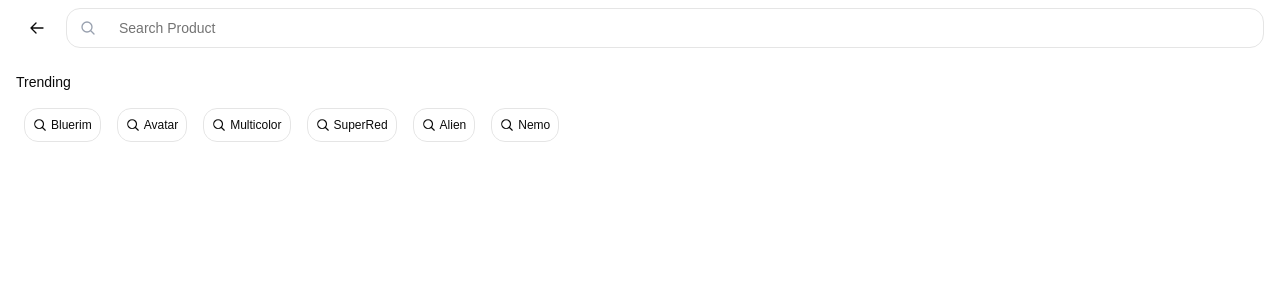
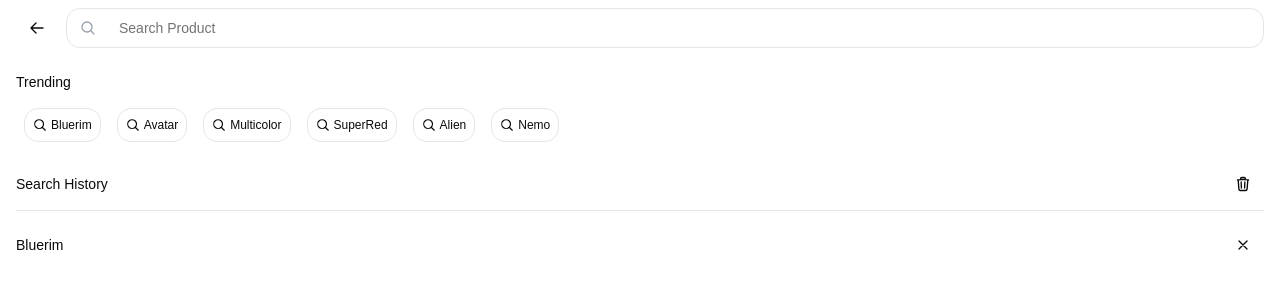
Before and after one commit to burhanudinrabbani666/betta-wava-web, a React (Vite) app: page / in a window 1280 px wide. Both pictures are taken after a click on the button 1082 px from the left and 26 px from the top of the page. Shown: the top 300 px of the page. Built offline with nearby package versions, Linux system fonts and the light colour scheme.

Commit message:
feat: implement UI for search history

```diff
--- /dev/null
+++ b/src/components/icons/heroicons-trash.tsx
@@ -0,0 +1,31 @@
+import * as React from "react";
+
+export function TrashIcon({
+  size = 24,
+  color = "currentColor",
+  strokeWidth = 2,
+  className,
+  ...props
+}: React.SVGProps<SVGSVGElement> & {
+  size?: number;
+  color?: string;
+  strokeWidth?: number;
+}) {
+  return (
+    <svg
+      xmlns="http://www.w3.org/2000/svg"
+      width={size}
+      height={size}
+      viewBox="0 0 24 24"
+      fill="none"
+      stroke={color}
+      strokeWidth={strokeWidth}
+      strokeLinecap="round"
+      strokeLinejoin="round"
+      className={className}
+      {...props}
+    >
+      <path d="m14.74 9l-.346 9m-4.788 0L9.26 9m9.968-3.21q.512.078 1.022.166m-1.022-.165L18.16 19.673a2.25 2.25 0 0 1-2.244 2.077H8.084a2.25 2.25 0 0 1-2.244-2.077L4.772 5.79m14.456 0a48 48 0 0 0-3.478-.397m-12 .562q.51-.088 1.022-.165m0 0a48 48 0 0 1 3.478-.397m7.5 0v-.916c0-1.18-.91-2.164-2.09-2.201a52 52 0 0 0-3.32 0c-1.18.037-2.09 1.022-2.09 2.201v.916m7.5 0a49 49 0 0 0-7.5 0"/>
+    </svg>
+  );
+}
--- /dev/null
+++ b/src/components/icons/heroicons-x-mark.tsx
@@ -0,0 +1,31 @@
+import * as React from "react";
+
+export function XMarkIcon({
+  size = 24,
+  color = "currentColor",
+  strokeWidth = 2,
+  className,
+  ...props
+}: React.SVGProps<SVGSVGElement> & {
+  size?: number;
+  color?: string;
+  strokeWidth?: number;
+}) {
+  return (
+    <svg
+      xmlns="http://www.w3.org/2000/svg"
+      width={size}
+      height={size}
+      viewBox="0 0 24 24"
+      fill="none"
+      stroke={color}
+      strokeWidth={strokeWidth}
+      strokeLinecap="round"
+      strokeLinejoin="round"
+      className={className}
+      {...props}
+    >
+      <path d="M6 18L18 6M6 6l12 12"/>
+    </svg>
+  );
+}
--- a/src/components/ui/applayout.tsx
+++ b/src/components/ui/applayout.tsx
@@ -4,7 +4,7 @@ import { useHeader } from "@/context/header/useheader";
 import Search from "./search";
 
 export default function Applayout() {
-  const { dispatch, searchOpen, menuOpen } = useHeader();
+  const { searchOpen, menuOpen } = useHeader();
 
   return (
     <div className="relative h-screen text-sm">
--- a/src/components/ui/search.tsx
+++ b/src/components/ui/search.tsx
@@ -9,6 +9,8 @@ import { MagnifyingGlassIcon } from "../icons/heroicons-magnifying-glass";
 import { useState } from "react";
 import { Link, useNavigate } from "react-router";
 import { Carousel, CarouselContent, CarouselItem } from "./carousel";
+import { TrashIcon } from "../icons/heroicons-trash";
+import { XMarkIcon } from "../icons/heroicons-x-mark";
 
 type HandleSearch = {
   productName: string;
@@ -25,7 +27,11 @@ const trendingFish = [
 
 export default function Search() {
   const [formFocus, setFormFocus] = useState(false);
-  const { register, handleSubmit, formState } = useForm<HandleSearch>();
+  const {
+    register,
+    handleSubmit,
+    formState: { errors },
+  } = useForm<HandleSearch>();
   const { dispatch } = useHeader();
 
   const navigate = useNavigate();
@@ -33,9 +39,16 @@ export default function Search() {
   const handleSearch: SubmitHandler<HandleSearch> = (data) => {
     const { productName } = data;
 
-    dispatch({ type: "searchOpen" }); // Close the Search
+    dispatch({ type: "searchToggle" }); // Close the Search
     navigate(`/search?q=${productName}`);
+    return;
   };
+
+  function handleSearchRecomendatio(product: string) {
+    dispatch({ type: "searchToggle" }); // Close the Search
+    navigate(`/search?q=${product}`);
+    return;
+  }
 
   return (
     <div className="flex flex-col gap-6 px-4 py-2">
@@ -48,11 +61,12 @@ export default function Search() {
           <ArrowLeftIcon />
         </Button>
 
+        <div className="relative flex-1">
           <form
             method="post"
             onSubmit={handleSubmit(handleSearch)}
             className={cn(
-            "flex h-10 flex-1 items-center rounded-xl border border-neutral-200",
+              "flex h-10 items-center rounded-xl border border-neutral-200",
               formFocus && "focus: focus: outline-1 outline-gray-300",
             )}
           >
@@ -60,6 +74,7 @@ export default function Search() {
               size="sm"
               variant="ghost"
               className={cn(formFocus ? "hidden" : "", "text-gray-400")}
+              type="submit"
             >
               <MagnifyingGlassIcon size={15} />
             </Button>
@@ -72,15 +87,20 @@ export default function Search() {
               onBlur={() => setFormFocus(false)}
             />
           </form>
+          {errors.productName && (
+            <span className="absolute text-xs text-red-600">Insert query</span>
+          )}
+        </div>
       </div>
 
+      {/* Search Recomendation */}
       <div className="flex flex-col gap-4">
         <span>Trending</span>
         <Carousel opts={{ align: "start", loop: true }}>
           <CarouselContent className="-ml-2">
             {trendingFish.map((fish) => (
               <CarouselItem
-                onClick={() => navigate(`/search?q=${fish}`)}
+                onClick={() => handleSearchRecomendatio(fish)}
                 className="basis-auto pl-4 text-center"
               >
                 <div className="flex w-fit items-center justify-center gap-1 rounded-xl border border-neutral-200 p-2 text-xs">
@@ -92,6 +112,25 @@ export default function Search() {
           </CarouselContent>
         </Carousel>
       </div>
+
+      {/* Search History */}
+      <div className="flex flex-col gap-4">
+        <div className="flex items-center justify-between border-b border-neutral-200 pb-2">
+          <span>Search History</span>
+          <Button variant="ghost">
+            <TrashIcon />
+          </Button>
+        </div>
+
+        <ul>
+          <li className="flex items-center justify-between">
+            <span>Bluerim</span>
+            <Button variant="ghost">
+              <XMarkIcon />
+            </Button>
+          </li>
+        </ul>
+      </div>
     </div>
   );
 }
```
Lines whose indentation alone changed are shown as unchanged.
